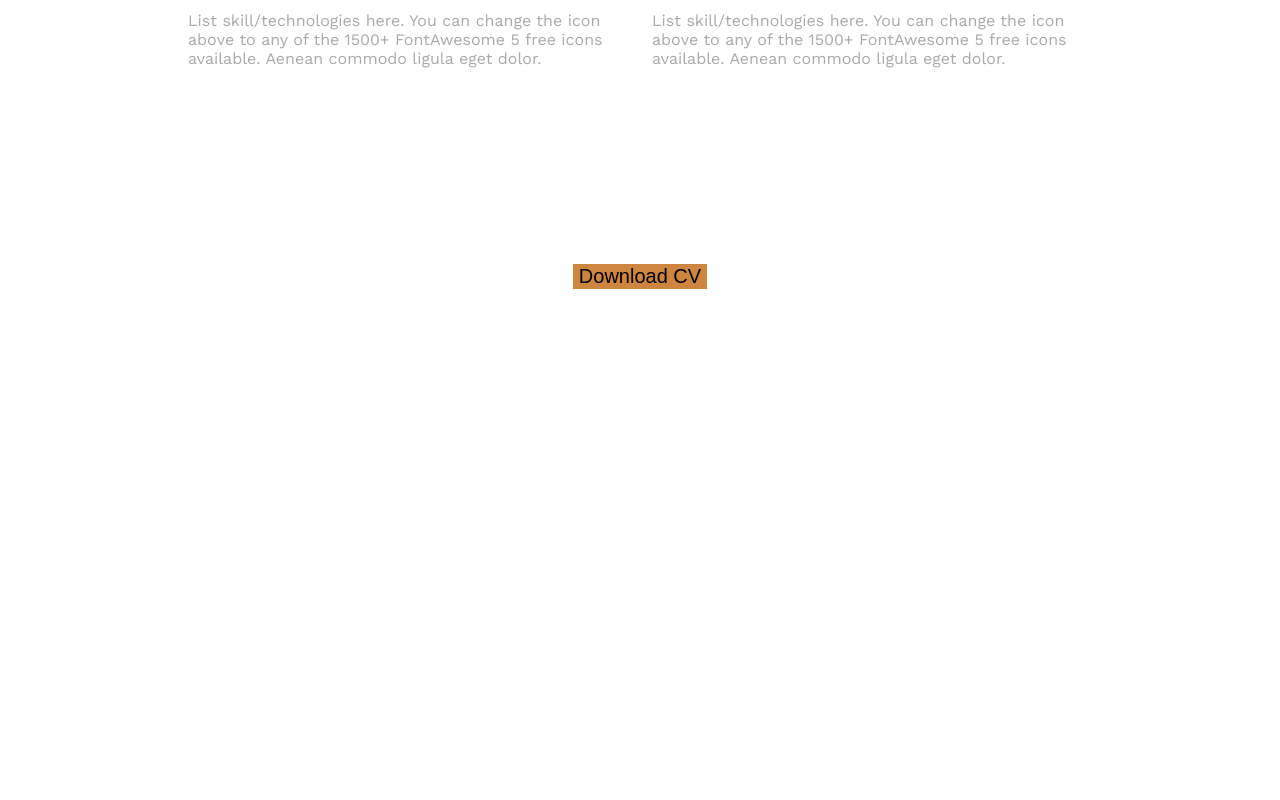
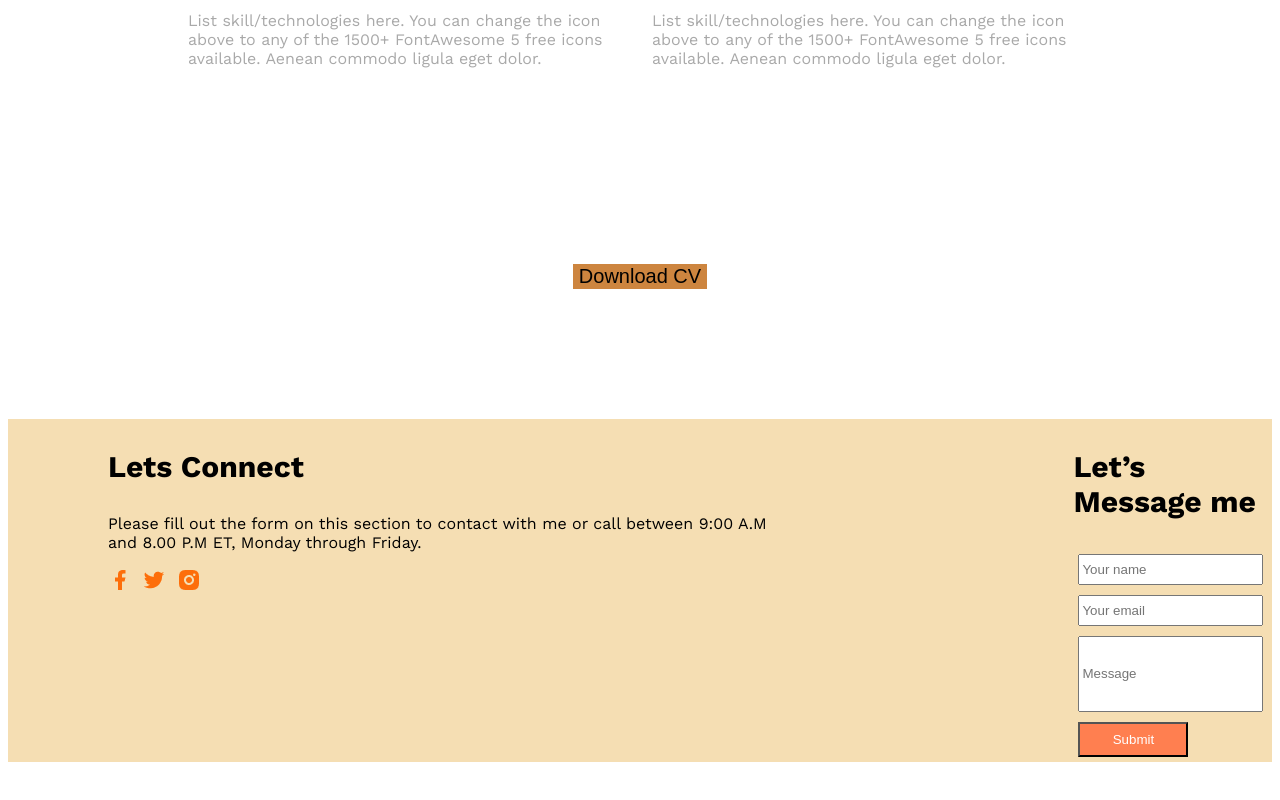
Before and after one commit to khaled8787/web-dev-portfolio, a plain HTML site: page index.html in a window 1280 px wide. Shown: the part 2843-3643 px from the top of the page. Before the commit the page ends 3262 px from the top, so only its background shows below. Drawn offline with nearby package versions, Linux system fonts and the light colour scheme.

Commit message:
sixth commit

```diff
--- a/index.html
+++ b/index.html
@@ -138,7 +138,32 @@
 </div>
 </section>
     </main>
-    <footer>
+
+    <footer style="background-color:wheat; margin-bottom: 200px;">
+
+        <div style="display: flex;justify-content: space-around;margin-left: 100px;">
+<div style="" class="foot">
+<h3 style="font-size: 30px; gap: 5px;">Lets Connect</h3>
+
+<p style="font-style:Open Sans #474747; margin-right: 300px; gap: 10px;">Please fill out the form on this section to contact with me or call between 9:00 A.M and 8.00 P.M ET, Monday through Friday.</p>
+<div>
+<a style="margin-right: 5px;" href="https://www.facebook.com/"><img src="icons/facebook.png" alt=""></a>
+<a style="margin-right: 5px;" href="https://x.com/?lang=en&mx=2"><img src="icons/twitter.png" alt=""></a>
+<a style="margin-right: 5px;" href="https://www.instagram.com/"><img src="icons/insta.png" alt=""></a>
+</div>
+</div>
+
+<div class="foot">
+<h3 style="font-size: 30px; font-style: Open Sans;">Let’s Message me</h3>
+<input style="height: 25px;width: 70; gap: 10px; margin: 5px;" type="text" name="" id="" placeholder="Your name">
+<br>
+<input style="height: 25px;width: 70; gap: 10px; margin: 5px;" type="email" name="" id="" placeholder="Your email">
+<br>
+<input style="height: 70px;width: 70; gap: 10px; margin: 5px;" type="text" name="" id="" placeholder="Message">
+<br>
+<button style="width: 110px; height: 35px; margin: 5px; color:white;background-color: coral;">Submit</button>
+</div>
+</div>
 
     </footer>
 </body>
--- a/style.css
+++ b/style.css
@@ -77,3 +77,8 @@ nav {
  .download{
   text-decoration: chocolate;font-size: 20px;
  }
+
+
+ .foot{
+  padding: 40px;
+ }
```
